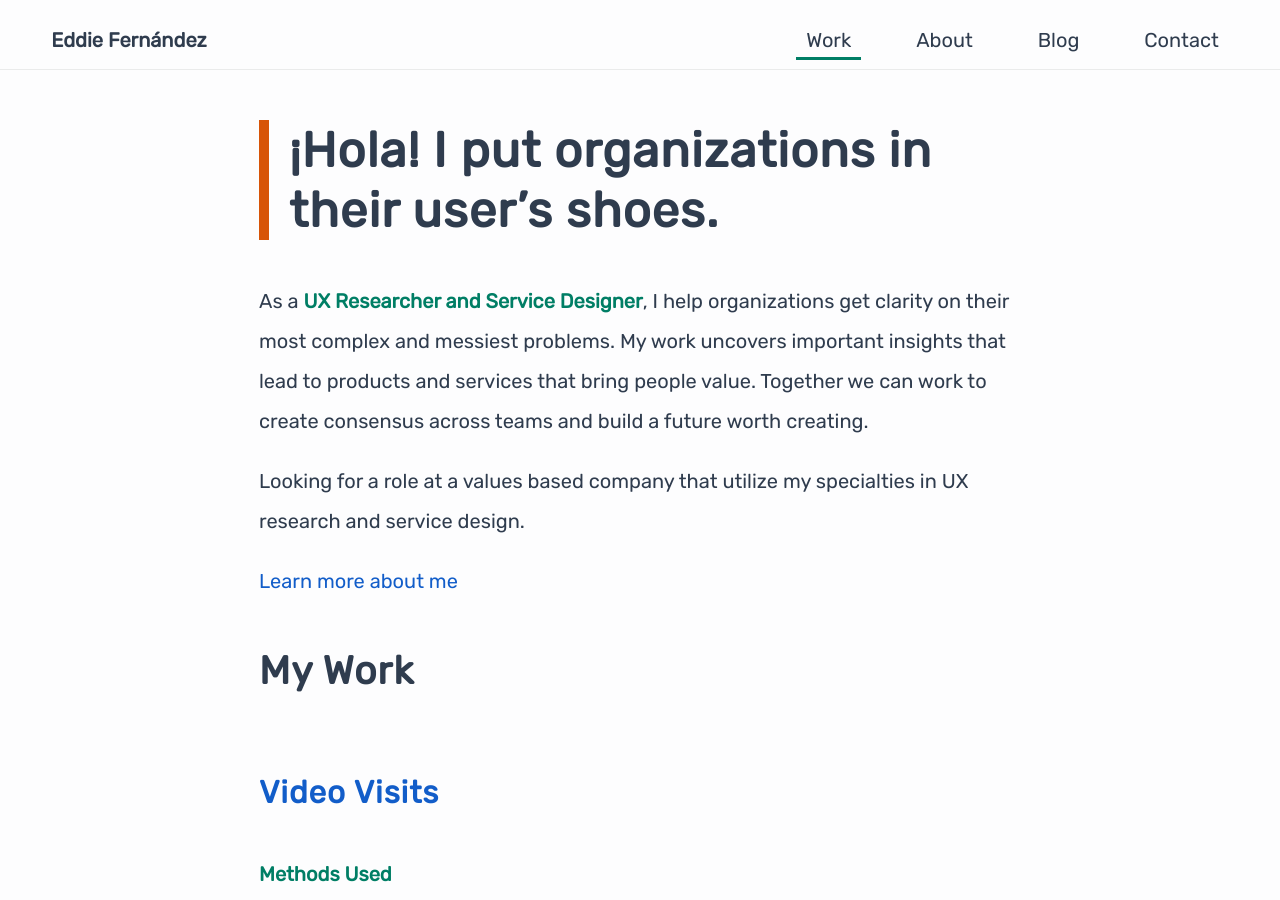
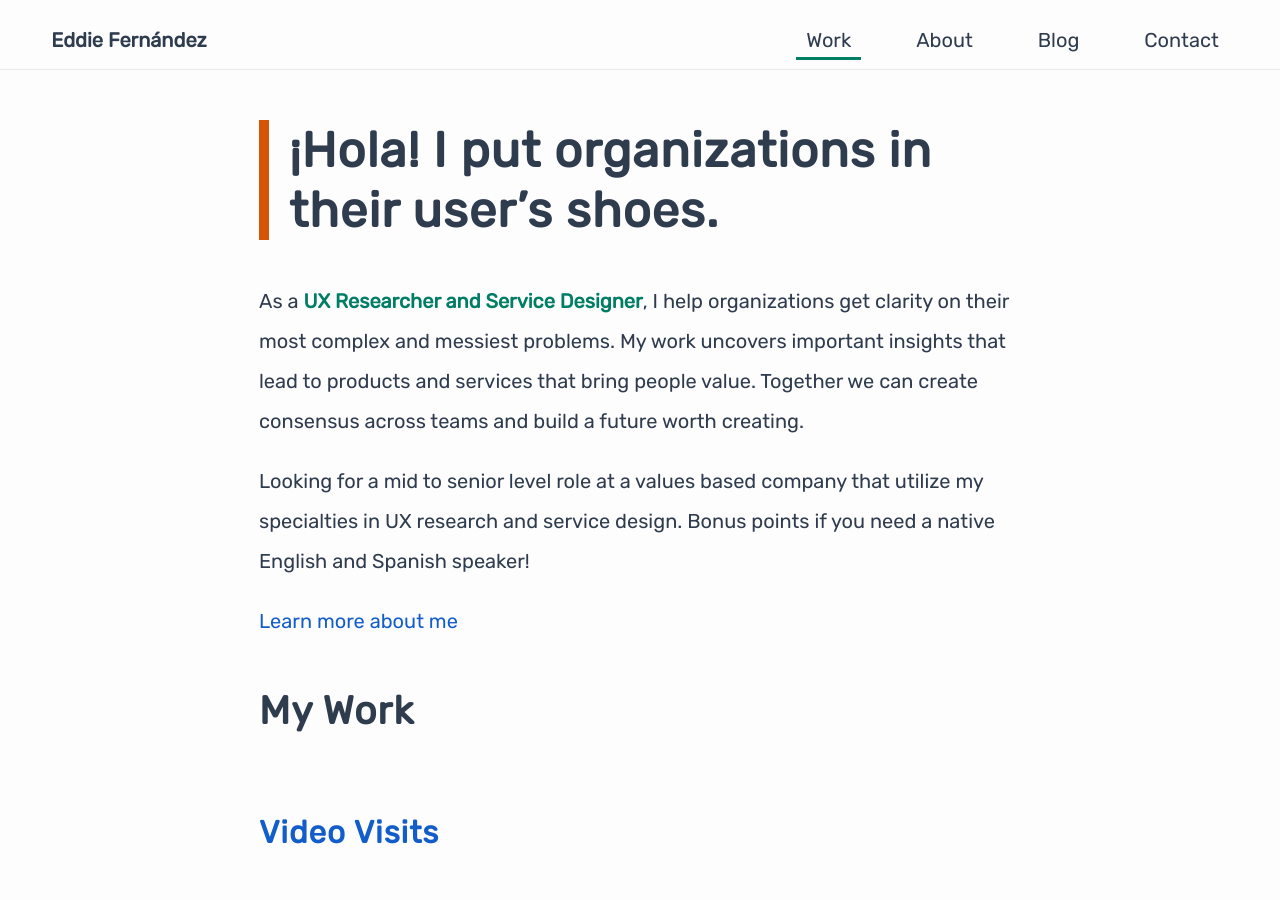
Before and after one commit to edfernan/edfernan.github.io, a Jekyll site: the page built from index.html, in a window 1280 px wide and 900 px high. Built offline with Jekyll 4.4.1, drawn with Linux system fonts in a browser that asks for light colours.

Commit message:
Update to intro text

```diff
--- a/index.html
+++ b/index.html
@@ -8,9 +8,9 @@ description: Eddie Fernandez is a UX Researcher and Service Designer based in th
     &iexcl;Hola! I put organizations in their user’s shoes.<br />
   </h1>
 
-  <p>As a <em class="inline-em">UX Researcher and Service Designer</em>, I help organizations get clarity on their most complex and messiest problems. My work uncovers important insights that lead to products and services that bring people value. Together we can work to create consensus across teams and build a future worth creating.</p>
+  <p>As a <em class="inline-em">UX Researcher and Service Designer</em>, I help organizations get clarity on their most complex and messiest problems. My work uncovers important insights that lead to products and services that bring people value. Together we can create consensus across teams and build a future worth creating.</p>
 
-  <p>Looking for a role at a values based company that utilize my specialties in UX research and service design.</p>
+  <p>Looking for a mid to senior level role at a values based company that utilize my specialties in UX research and service design. Bonus points if you need a native English and Spanish speaker!</p>
 
   <a href="{{ "/about" | prepend: site.baseurl }}">Learn more about me</a>
 </section>
```
